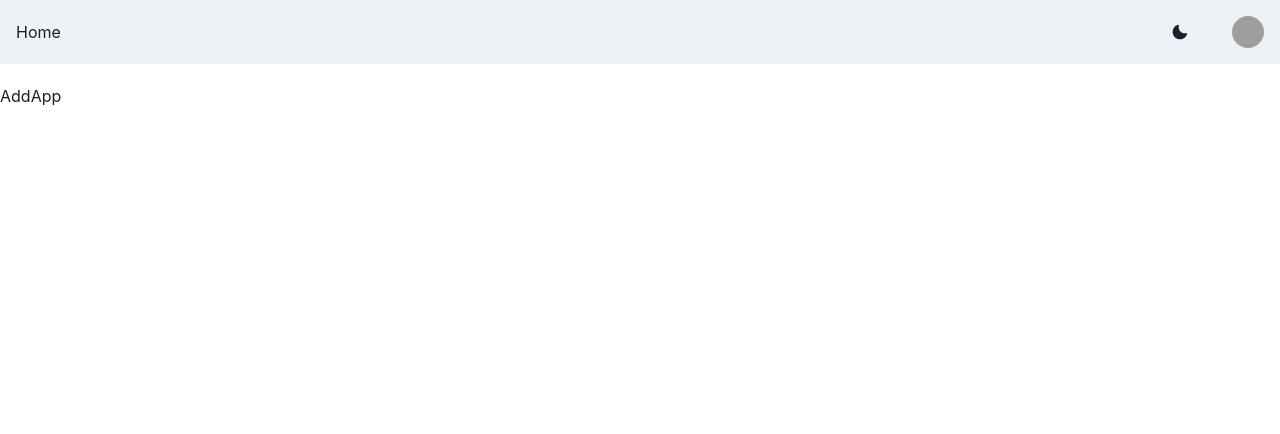
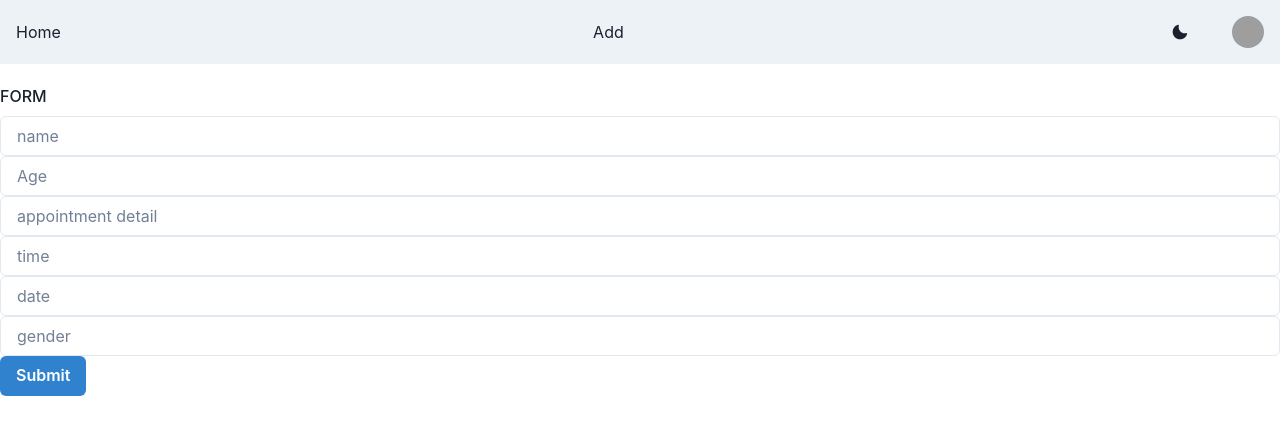
Before and after one commit to shiwam-C114/appointment-app, a React (Vite) app: page /appointment/add in a window 1280 px wide. Shown: the top 434 px of the page. Built offline with nearby package versions, Linux system fonts and the light colour scheme; grey boxes are pictures that could not be loaded.

Commit message:
form working

```diff
--- a/db.json
+++ b/db.json
@@ -152,6 +152,24 @@
       "gender": "Female",
       "date": "01/03/2022",
       "time": "7:59 AM"
+    },
+    {
+      "name": "demo",
+      "age": "sa",
+      "appointment_details": "iji",
+      "time": "",
+      "date": "",
+      "gender": "",
+      "id": 21
+    },
+    {
+      "date": "12121",
+      "appointment_details": "iji",
+      "name": "test",
+      "age": "sa",
+      "time": "12",
+      "gender": "male",
+      "id": 22
     }
   ]
 }
--- a/src/components/Navbar.jsx
+++ b/src/components/Navbar.jsx
@@ -27,6 +27,7 @@ export default function Nav() {
       <Box margin={"0 0 20px 0"} bg={useColorModeValue('gray.100', 'gray.900')} px={4}>
         <Flex h={16} alignItems={'center'} justifyContent={'space-between'}>
           <Link to={"/"} >Home</Link>
+          <Link to={"/appointment/add"} >Add</Link>
 
           <Flex alignItems={'center'}>
             <Stack direction={'row'} spacing={7}>
--- a/src/pages/AddApp.jsx
+++ b/src/pages/AddApp.jsx
@@ -1,12 +1,58 @@
-import React from 'react'
-import { Outlet } from 'react-router-dom'
+import { Button, FormControl, FormLabel, Input } from "@chakra-ui/react";
+import React, { useState } from "react";
+import { Outlet } from "react-router-dom";
 
 function AddApp() {
+  const [form, setForm] = useState({
+    name: "demo",
+    age: "sa",
+    appointment_details: "iji",
+    time: "",
+    date: "",
+    gender: "",
+  });
+  async function postData(url = "", data = {}) {
+    const response = await fetch(url, {
+      method: "POST",
+      headers: {
+        "Content-Type": "application/json",
+      },
+      body: JSON.stringify(data),
+    });
+    return response.json();
+  }
+  function submit() {
+    postData("http://localhost:8080/appointment/", { ...form }).then((data) => {
+      console.log(data);
+    });
+  }
+
+  function handleChange(e) {
+
+    console.log({...{[e.target.name]: e.target.value}, ...form});
+    setForm({...form,[e.target.name]:e.target.value  });
+  }
+
   return (
-    <div>AddApp
-        <Outlet/>
+    <div>
+      <FormControl>
+        <FormLabel>FORM</FormLabel>
+        <Input name="name" onChange={handleChange} placeholder="name" />
+        <Input name="age" onChange={handleChange} placeholder="Age" />
+        <Input
+          name="appointment_details"
+          onChange={handleChange}
+          placeholder="appointment detail"
+        />
+        <Input name="time" onChange={handleChange} placeholder="time" />
+        <Input name="date" onChange={handleChange} placeholder="date" />
+        <Input name="gender" onChange={handleChange} placeholder="gender" />
+      </FormControl>
+      <Button onClick={submit} colorScheme="blue">Submit</Button>
+
+      <Outlet />
     </div>
-  )
+  );
 }
 
-export default AddApp
+export default AddApp;
```
